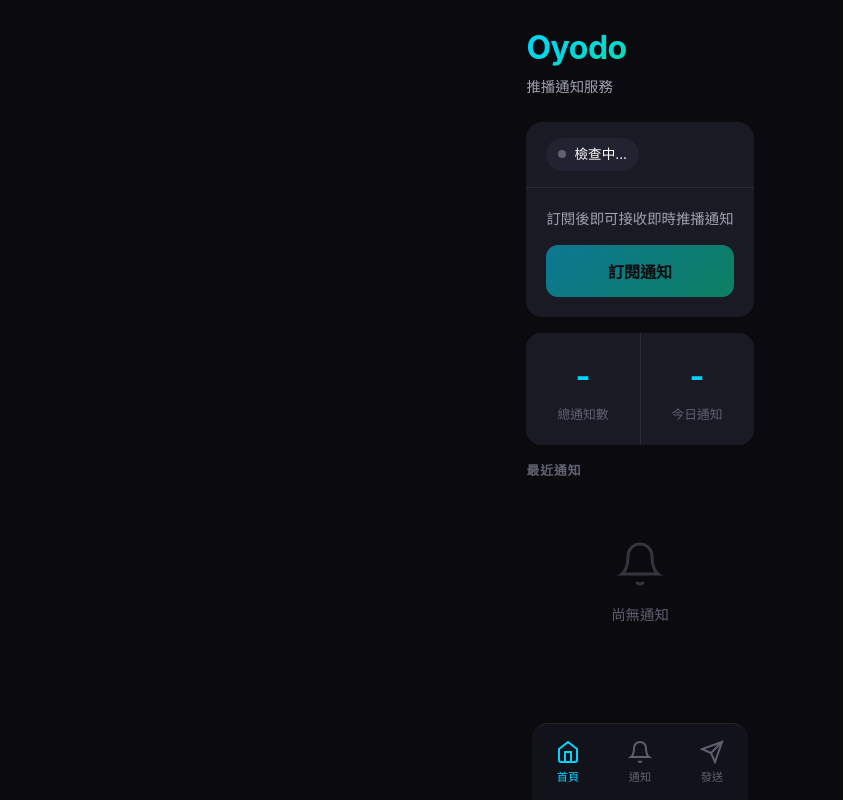
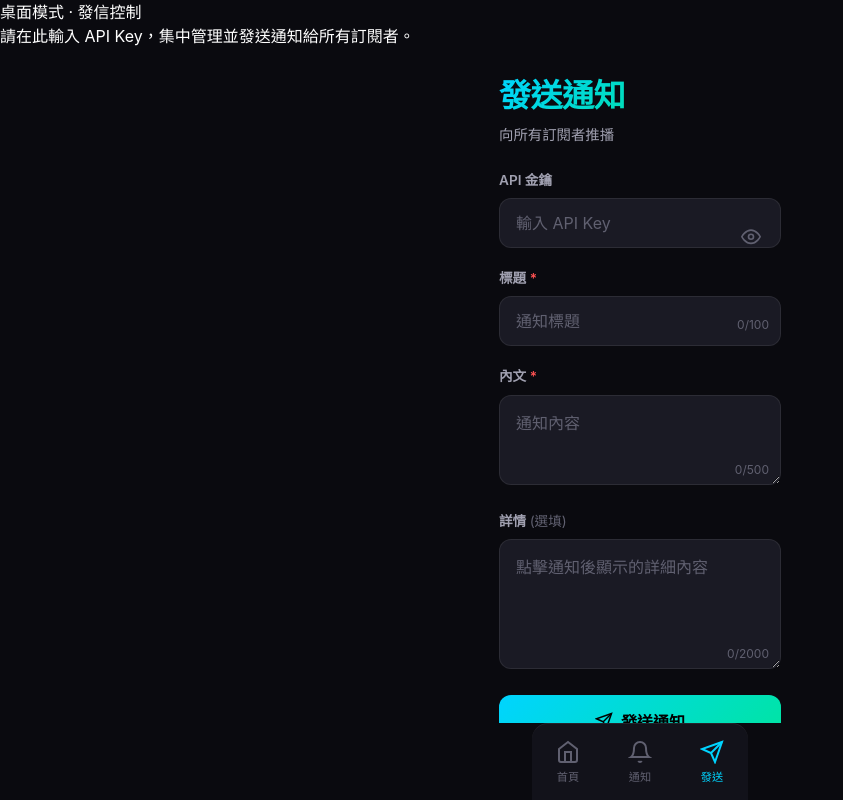
Before and after one commit to alicezuber/Oyodo, a website: page public/index.html in a window 1280 px wide. Shown: the whole page, without its empty margins (0-843 px from the left). Drawn offline with Linux system fonts and the light colour scheme.

Commit message:
feat(ui): 新增桌機/手機模式自動偵測與角色導向 UI
- 版本升級至 0.3.1（changelog.md 更新）
- 新增 900px 斷點自動偵測裝置類型
- 桌機模式：預設顯示「發送」頁面，專注發信控制
- 手機模式：隱藏發送頁面，保留推播 Web App 體驗
- 新增模式橫幅提示目前角色與建議操作
- 優化分頁切換邏輯，防止切換至隱藏分頁
- 新增 resize debounce 避免頻繁重新計算
- 修正分頁初始化流程，確保正確

```diff
--- a/public/app.js
+++ b/public/app.js
@@ -23,14 +23,30 @@
 const toggleApiKey = document.getElementById('toggleApiKey');
 const sendResult = document.getElementById('sendResult');
 const sendBtn = document.getElementById('sendBtn');
+const modeBanner = document.getElementById('modeBanner');
+const modeChip = document.getElementById('modeChip');
+const modeMessage = document.getElementById('modeMessage');
+const tabItems = Array.from(document.querySelectorAll('.tab-item'));
+const tabPanes = {
+    home: document.getElementById('homePane'),
+    history: document.getElementById('historyPane'),
+    send: document.getElementById('sendPane')
+};
+const sendTabItem = tabItems.find(item => item.dataset.tab === 'send');
 
 let swRegistration = null;
 let isSubscribed = false;
 let allNotifications = [];
+let activeTab = 'home';
+let currentMode = null;
+let resizeDebounce = null;
+
+const MODE_BREAKPOINT = 900;
 
 async function init() {
     initTabs();
     initSendForm();
+    setupModeDetection();
 
     if (!('serviceWorker' in navigator) || !('PushManager' in window)) {
         updateStatus('unsupported', '不支援推播');
@@ -54,20 +70,14 @@
 }
 
 function initTabs() {
-    const tabItems = document.querySelectorAll('.tab-item');
-    const tabPanes = document.querySelectorAll('.tab-pane');
-
     tabItems.forEach(item => {
         item.addEventListener('click', () => {
+            if (item.classList.contains('tab-item--hidden')) return;
             const tabId = item.dataset.tab;
-
-            tabItems.forEach(t => t.classList.remove('active'));
-            tabPanes.forEach(p => p.classList.remove('active'));
-
-            item.classList.add('active');
-            document.getElementById(tabId + 'Pane').classList.add('active');
+            activateTab(tabId);
         });
     });
+    activateTab('home');
 }
 
 function initSendForm() {
@@ -171,6 +181,72 @@
 function updateStatus(state, text) {
     statusBadge.className = 'status-badge ' + state;
     statusText.textContent = text;
+}
+
+function setupModeDetection() {
+    determineMode();
+    window.addEventListener('resize', () => {
+        clearTimeout(resizeDebounce);
+        resizeDebounce = setTimeout(determineMode, 150);
+    });
+}
+
+function determineMode() {
+    const width = window.innerWidth;
+    const newMode = width >= MODE_BREAKPOINT ? 'desktop' : 'mobile';
+    if (newMode !== currentMode) {
+        applyMode(newMode);
+    }
+}
+
+function applyMode(mode) {
+    currentMode = mode;
+    document.body.dataset.mode = mode;
+
+    if (mode === 'desktop') {
+        modeChip.textContent = '桌面模式 · 發信控制';
+        modeMessage.textContent = '請在此輸入 API Key，集中管理並發送通知給所有訂閱者。';
+        sendTabItem?.classList.remove('tab-item--hidden');
+        tabPanes.send?.classList.remove('tab-pane--hidden');
+        activateTab('send');
+    } else {
+        modeChip.textContent = '手機模式 · 推播端';
+        modeMessage.textContent = '建議將本頁加入主畫面並完成訂閱，即可作為 Web App 接收通知。';
+        sendTabItem?.classList.add('tab-item--hidden');
+        tabPanes.send?.classList.add('tab-pane--hidden');
+        if (activeTab === 'send') {
+            activateTab('home');
+        } else {
+            ensureActiveTab();
+        }
+    }
+    ensureActiveTab();
+}
+
+function activateTab(tabId) {
+    const targetItem = tabItems.find(item => item.dataset.tab === tabId);
+    const targetPane = tabPanes[tabId];
+
+    if (!targetItem || !targetPane) return;
+    if (targetItem.classList.contains('tab-item--hidden')) return;
+    if (targetPane.classList.contains('tab-pane--hidden')) return;
+
+    tabItems.forEach(item => item.classList.remove('active'));
+    Object.values(tabPanes).forEach(pane => pane.classList.remove('active'));
+
+    targetItem.classList.add('active');
+    targetPane.classList.add('active');
+    activeTab = tabId;
+}
+
+function ensureActiveTab() {
+    const visibleTabs = tabItems.filter(item => !item.classList.contains('tab-item--hidden'));
+    if (visibleTabs.length === 0) return;
+
+    const hasActive = visibleTabs.some(item => item.dataset.tab === activeTab);
+    if (!hasActive) {
+        activateTab(visibleTabs[0].dataset.tab);
+    }
 }
 
 function updateUI() {
--- a/public/index.html
+++ b/public/index.html
@@ -36,6 +36,11 @@
                 <span>發送</span>
             </button>
         </nav>
+
+        <section class="mode-banner" id="modeBanner" aria-live="polite">
+            <div class="mode-chip" id="modeChip">裝置偵測中</div>
+            <p id="modeMessage">正在確認目前的使用情境...</p>
+        </section>
 
         <main class="tab-content">
             <section class="tab-pane active" id="homePane">
```
Also changed, not shown: changelog.md.
